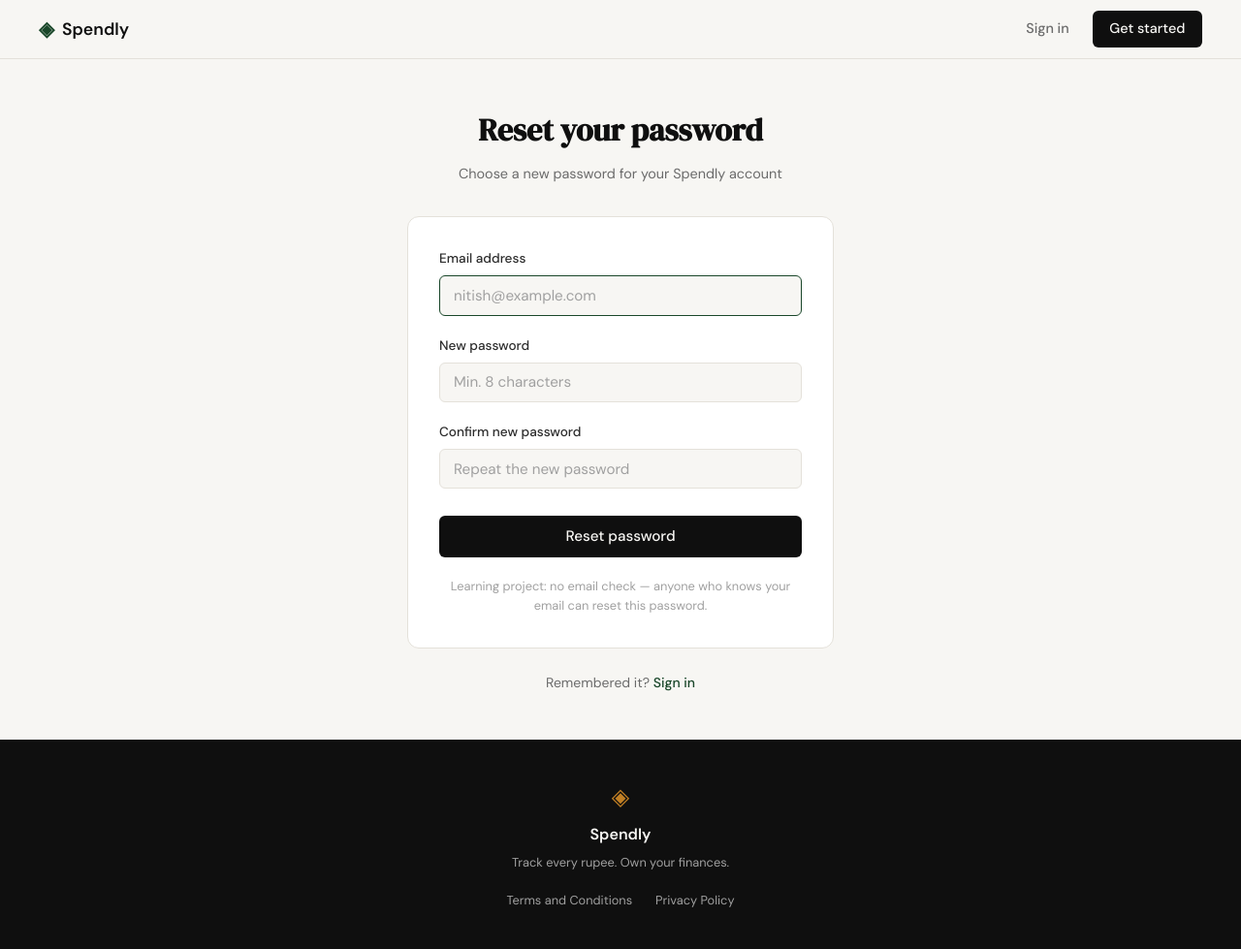
After one commit to kumarlalitss166/Expense-Tracker-Claude-Code, a Flask app: page /forgot-password in a window 1280 px wide. The commit adds this page. Shown: the whole page at 97% size. Run offline with Flask 3, Linux system fonts and the light colour scheme.

Commit message:
auth: forgot-password reset flow from the login page
- GET/POST /forgot-password: email + new password + confirm, no OTP
- Success redirects to /login?reset=1 with a success banner
- Reuses is_valid_email and the change-password validation strings
- 15 tests in tests/test_07-forgot-password.py; full suite 80 passed

```diff
--- a/app.py
+++ b/app.py
@@ -281,7 +281,10 @@ def login():
     if request.method == "GET":
         if "user_id" in session:
             return redirect(url_for("profile"))
-        return render_template("login.html")
+        success = None
+        if request.args.get("reset") == "1":
+            success = "Your password has been reset. Sign in with your new password."
+        return render_template("login.html", success=success)
 
     email = request.form.get("email", "").strip().lower()
     password = request.form.get("password", "")
@@ -305,6 +308,58 @@ def login():
     session.clear()
     session["user_id"] = row["id"]
     return redirect(url_for("profile"))
+
+
+# SECURITY (learning project): this reset has NO email/OTP verification —
+# anyone who knows an account's email can set a new password for it.
+# Real apps email a single-use token instead. Never ship this to production.
+@app.route("/forgot-password", methods=["GET", "POST"])
+def forgot_password():
+    if request.method == "GET":
+        if "user_id" in session:
+            return redirect(url_for("profile"))
+        return render_template("forgot_password.html")
+
+    email = request.form.get("email", "").strip().lower()
+    new = request.form.get("new_password", "")
+    confirm = request.form.get("confirm_password", "")
+
+    if not email or not new or not confirm:
+        return render_template(
+            "forgot_password.html", error="Please fill in all fields."
+        ), 400
+    if not is_valid_email(email):
+        return render_template(
+            "forgot_password.html", error="Please enter a valid email address."
+        ), 400
+    if len(new) < 8:
+        return render_template(
+            "forgot_password.html", error="Password must be at least 8 characters."
+        ), 400
+    if new != confirm:
+        return render_template(
+            "forgot_password.html", error="New passwords do not match."
+        ), 400
+
+    conn = get_db()
+    try:
+        row = conn.execute(
+            "SELECT id FROM users WHERE email = ?", (email,)
+        ).fetchone()
+        if row is None:
+            return render_template(
+                "forgot_password.html",
+                error="No account found with that email address.",
+            ), 400
+        conn.execute(
+            "UPDATE users SET password_hash = ? WHERE id = ?",
+            (generate_password_hash(new), row["id"]),
+        )
+        conn.commit()
+    finally:
+        conn.close()
+
+    return redirect(url_for("login", reset=1))
 
 
 @app.route("/terms")
--- a/static/css/style.css
+++ b/static/css/style.css
@@ -623,6 +623,36 @@ a { color: inherit; text-decoration: none; }
     font-size: 0.875rem;
     margin-bottom: 1.25rem;
 }
+
+.auth-success {
+    background: var(--accent-light);
+    color: var(--accent);
+    border: 1px solid #b7d3c2;
+    border-radius: var(--radius-sm);
+    padding: 0.75rem 1rem;
+    font-size: 0.875rem;
+    margin-bottom: 1.25rem;
+}
+
+.form-hint {
+    margin-top: 1.25rem;
+    font-size: 0.8rem;
+    color: var(--ink-faint);
+    text-align: center;
+}
+
+.auth-forgot {
+    margin-top: 0.4rem;
+    text-align: right;
+    font-size: 0.85rem;
+}
+
+.auth-forgot a {
+    color: var(--accent);
+    font-weight: 500;
+}
+
+.auth-forgot a:hover { text-decoration: underline; }
 
 .form-group { margin-bottom: 1.25rem; }
 
--- /dev/null
+++ b/templates/forgot_password.html
@@ -0,0 +1,55 @@
+{% extends "base.html" %}
+
+{% block title %}Reset password — Spendly{% endblock %}
+
+{% block content %}
+
+<section class="auth-section">
+    <div class="auth-container">
+
+        <div class="auth-header">
+            <h1 class="auth-title">Reset your password</h1>
+            <p class="auth-subtitle">Choose a new password for your Spendly account</p>
+        </div>
+
+        <div class="auth-card">
+            {% if error %}
+            <div class="auth-error">{{ error }}</div>
+            {% endif %}
+
+            <form method="POST" action="/forgot-password">
+                <div class="form-group">
+                    <label for="email">Email address</label>
+                    <input type="email" id="email" name="email"
+                           class="form-input" placeholder="nitish@example.com"
+                           required autofocus>
+                </div>
+                <div class="form-group">
+                    <label for="new-password">New password</label>
+                    <input type="password" id="new-password" name="new_password"
+                           class="form-input" placeholder="Min. 8 characters"
+                           required>
+                </div>
+                <div class="form-group">
+                    <label for="confirm-password">Confirm new password</label>
+                    <input type="password" id="confirm-password" name="confirm_password"
+                           class="form-input" placeholder="Repeat the new password"
+                           required>
+                </div>
+                <button type="submit" class="btn-submit">Reset password</button>
+            </form>
+
+            <p class="form-hint">
+                Learning project: no email check — anyone who knows your email can reset this password.
+            </p>
+        </div>
+
+        <p class="auth-switch">
+            Remembered it?
+            <a href="{{ url_for('login') }}">Sign in</a>
+        </p>
+
+    </div>
+</section>
+
+{% endblock %}
--- a/templates/login.html
+++ b/templates/login.html
@@ -13,6 +13,9 @@
         </div>
 
         <div class="auth-card">
+            {% if success %}
+            <div class="auth-success">{{ success }}</div>
+            {% endif %}
             {% if error %}
             <div class="auth-error">{{ error }}</div>
             {% endif %}
@@ -29,6 +32,9 @@
                     <input type="password" id="password" name="password"
                            class="form-input" placeholder="Your password"
                            required>
+                    <p class="auth-forgot">
+                        <a href="{{ url_for('forgot_password') }}">Forgot password?</a>
+                    </p>
                 </div>
                 <button type="submit" class="btn-submit">Sign in</button>
             </form>
```
Also changed, not shown: CLAUDE.md (+5 -3 lines), tests/test_07-forgot-password.py (added, +193 -0 lines).
